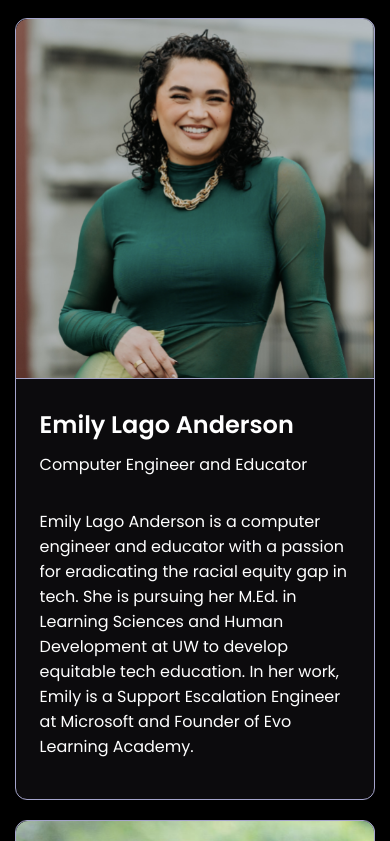
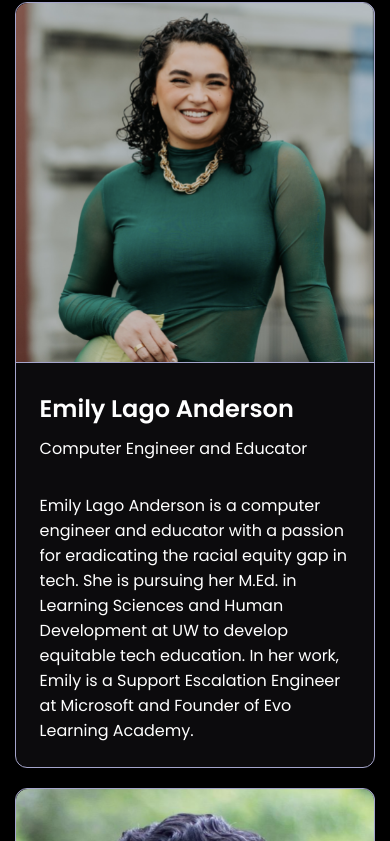
Before and after one commit to tedx-uofw/tedx-website-2024, a React (Create React App) app: page /speakers in a window 390 px wide. Shown: the part 1159-2000 px from the top of the page. Built offline with nearby package versions, Linux system fonts and the light colour scheme.

Commit message:
fix speaker descr scroll

```diff
--- a/src/components/speakers/createSpeaker.css
+++ b/src/components/speakers/createSpeaker.css
@@ -19,7 +19,7 @@
 }
 
 .speaker-content {
-    margin: 40px;
+    margin: 40px 40px 0 40px;
     display: flex;
     flex-direction: column;
     align-content: center;
@@ -39,13 +39,14 @@
     /* margin: 16px 0 12px 0; */
 }
 
+.speaker-descr-box {
+    margin-bottom: 40px;
+    overflow: scroll;
+}
+
 .speaker-descr {
     font-size: 20px;
     font-weight: 400;
-    /* margin: -20px 0 0 0; */
-    margin: 0;
-    /* padding: 0; */
-    overflow: scroll;
 
     /*IE and Edge*/
     /* -ms-overflow-style: none;  */
@@ -97,6 +98,10 @@
         margin: 16px 0 32px 0;
     }
 
+    .speaker-descr-box {
+        margin-bottom: -16px;
+    }
+
     .speaker-descr {
         font-size: 16px;
     }
--- a/src/components/speakers/createSpeaker.jsx
+++ b/src/components/speakers/createSpeaker.jsx
@@ -9,7 +9,10 @@ function CreateSpeaker(props) {
             <div className="speaker-content">
               <p className="speaker-name">{props.name}</p>
               <p className="speaker-title">{props.title}</p>
-              <p className="speaker-descr">{props.description}</p>
+              <div className="speaker-descr-box">
+                <p className="speaker-descr">{props.description}</p>
+              </div>
+
             </div>
           </div>
           {props.name === "Aramis O. Hamer" && <div className="last-person"></div>}
```
